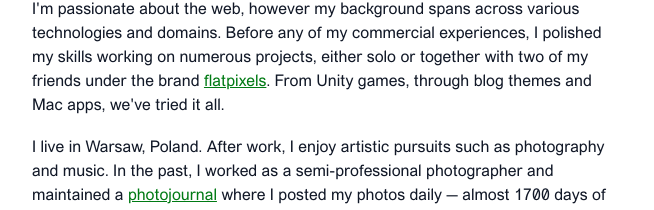
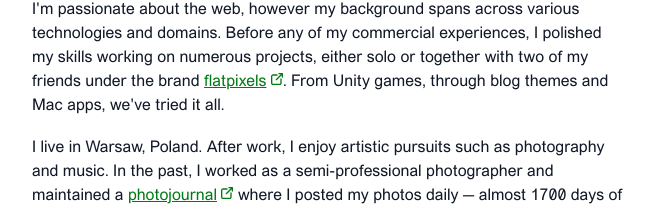
Before and after one commit to bartekjacak/bartekjacak-com, a Next.js app: page /about in a window 1280 px wide. Shown: the part 742-952 px from the top of the page, without its empty margins (312-966 px from the left). Built offline with nearby package versions, Linux system fonts and the light colour scheme; a web font is replaced by a local one.

Commit message:
feat: annotate all external links with an icon

```diff
--- a/src/app/about/page.tsx
+++ b/src/app/about/page.tsx
@@ -1,5 +1,6 @@
 import type { Metadata } from "next";
 import Image from "next/image";
+import ExternalLinkIcon from "~/icons/ExternalLinkIcon";
 
 import { getSubpageTitle } from "~/utils/seo";
 
@@ -34,8 +35,16 @@ export default function About() {
         various technologies and domains. Before any of my commercial
         experiences, I polished my skills working on numerous projects, either
         solo or together with two of my friends under the brand{" "}
-        <a href="https://flatpixels.pl" target="_blank" rel="noopener">
+        <a
+          href="https://flatpixels.pl"
+          target="_blank"
+          rel="noopener"
+          className="inline-flex gap-1"
+        >
           flatpixels
+          <div className="mt-[3px]">
+            <ExternalLinkIcon />
+          </div>
         </a>
         . From Unity games, through blog themes and Mac apps, we&apos;ve tried
         it all.
@@ -48,8 +57,12 @@ export default function About() {
           href="https://tookapic.com/bartlomiej"
           target="_blank"
           rel="noopener"
+          className="inline-flex gap-1"
         >
           photojournal
+          <div className="mt-[3px]">
+            <ExternalLinkIcon />
+          </div>
         </a>{" "}
         where I posted my photos daily — almost 1700 days of my life are
         documented on everyday photos.
--- a/src/components/ExpandableProjectsSection/ExpandableProjectsSection.tsx
+++ b/src/components/ExpandableProjectsSection/ExpandableProjectsSection.tsx
@@ -1,4 +1,6 @@
 import { useProjects } from "~/content/useProjects";
+import ExternalLinkIcon from "~/icons/ExternalLinkIcon";
+
 import SectionWithExpandableList, {
   BaseItemType,
 } from "../SectionWithExpandableList/SectionWithExpandableList";
@@ -26,7 +28,7 @@ function Project({
     <li className="flex justify-between gap-4">
       <a
         href={url}
-        className="text-gray-900 no-underline"
+        className="flex gap-1 text-gray-900 no-underline"
         style={{
           opacity,
         }}
@@ -34,6 +36,9 @@ function Project({
         rel="noopener"
       >
         <h3 className="underline">{name}</h3>
+        <div className="mt-[3px]">
+          <ExternalLinkIcon />
+        </div>
       </a>
     </li>
   );
```
